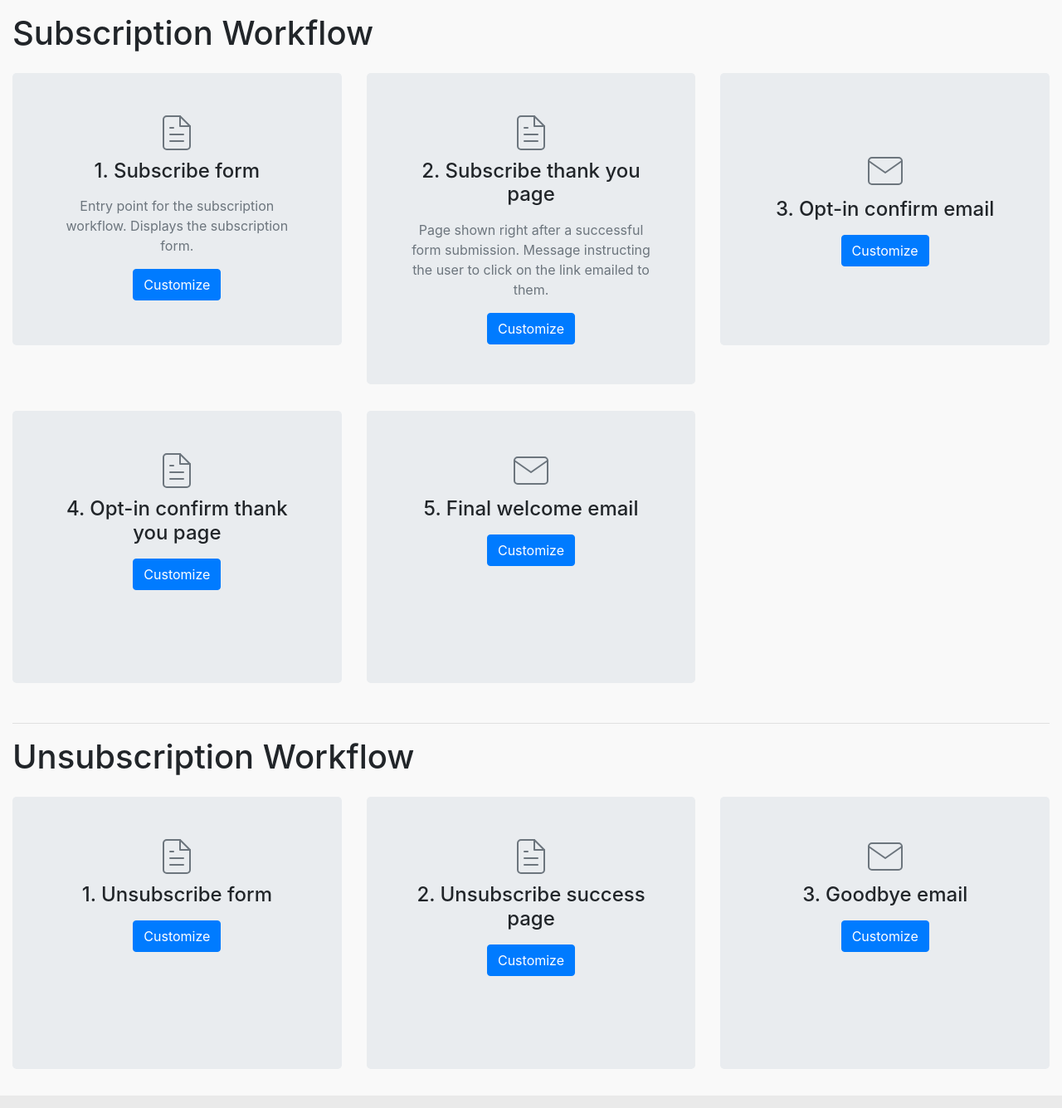
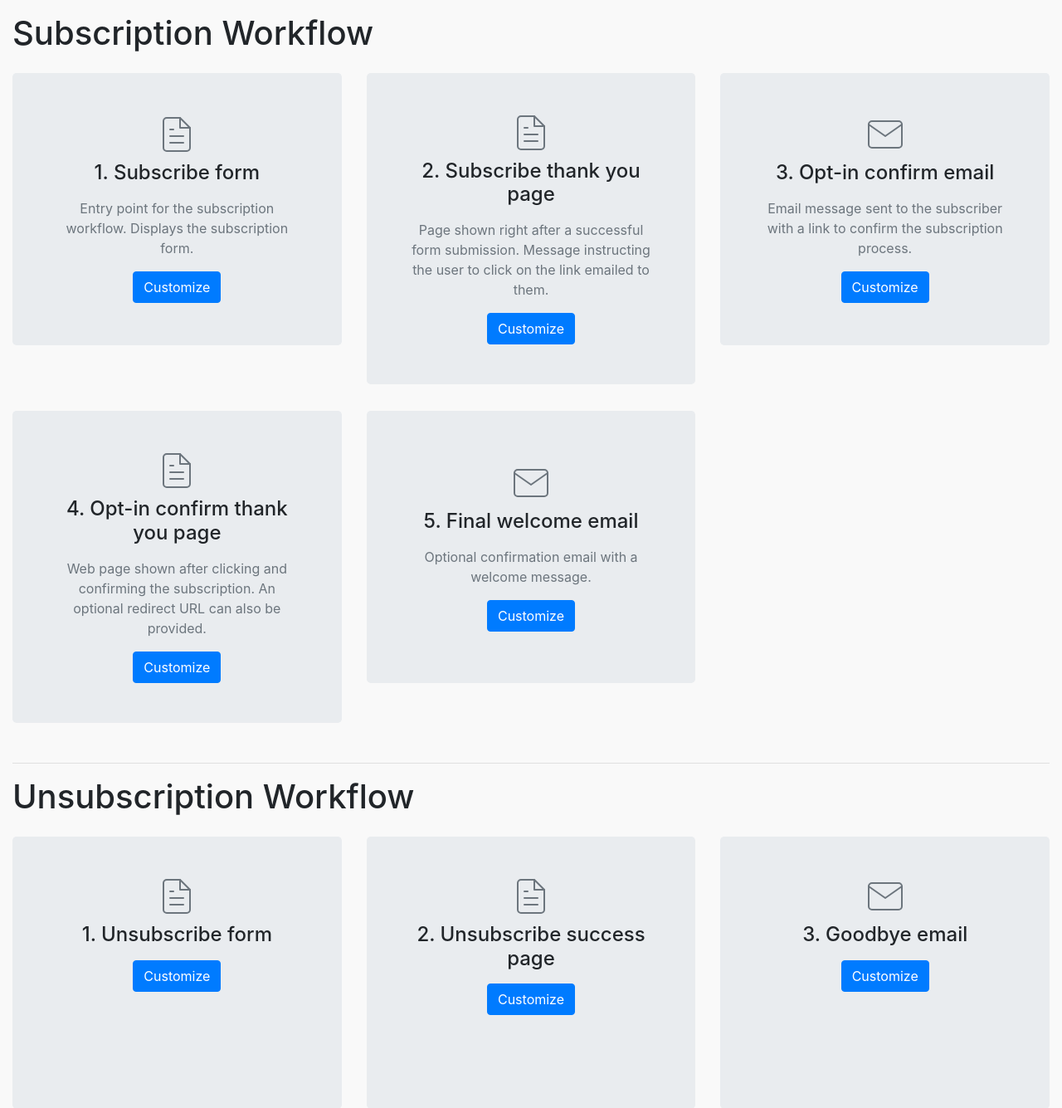
Before and after one commit to vitorfs/colossus, a Django app: page /lists/1/forms/editor/ in a window 1280 px wide. Shown: the part 140-1475 px from the top of the page at 83% size. Run offline with Django 3.2, Linux system fonts and the light colour scheme; a user stored in the database is signed in; tables that the repository leaves empty hold one stand-in row (values such as "Sample post"); parts of the project's set-up code (start-up, migrations or seed data) failed here and were passed over; some libraries are stand-ins or nearby versions; some web fonts are replaced.

Commit message:
Improve import subscribers routine. Add text description to subscription forms.

```diff
--- a/colossus/apps/lists/templates/lists/forms_editor.html
+++ b/colossus/apps/lists/templates/lists/forms_editor.html
@@ -15,19 +15,23 @@
     <h1 class="mb-4">{% trans 'Subscription Workflow' %}</h1>
     <div class="row">
       <div class="col-md-6 col-lg-4">
-        <div class="jumbotron text-center" style="padding:3rem; min-height:328px;">
+        <div class="jumbotron d-flex align-items-center justify-content-center" style="padding:3rem; min-height:328px;">
+          <div class="text-center">
             <i data-feather="file-text" class="text-muted" width="48px" height="48px" stroke-width="1"></i>
             <h4 class="mt-2 mb-3">{% trans '1. Subscribe form' %}</h4>
             <p class="text-muted">{% trans 'Entry point for the subscription workflow. Displays the subscription form.' %}</p>
             <a href="{% url 'lists:edit_form_template' mailing_list.pk 'subscribe' %}" class="btn btn-primary" role="button">{% trans 'Customize' %}</a>
           </div>
         </div>
+      </div>
       <div class="col-md-6 col-lg-4">
-        <div class="jumbotron text-center" style="padding:3rem; min-height:328px;">
+        <div class="jumbotron d-flex align-items-center justify-content-center" style="padding:3rem; min-height:328px;">
+          <div class="text-center">
             <i data-feather="file-text" class="text-muted" width="48px" height="48px" stroke-width="1"></i>
             <h4 class="mt-2 mb-3">{% trans '2. Subscribe thank you page' %}</h4>
             <p class="text-muted">{% trans 'Page shown right after a successful form submission. Message instructing the user to click on the link emailed to them.' %}</p>
             <a href="{% url 'lists:edit_form_template' mailing_list.pk 'subscribe-thank-you' %}" class="btn btn-primary" role="button">{% trans 'Customize' %}</a>
+          </div>
         </div>
       </div>
       <div class="col-md-6 col-lg-4">
@@ -35,23 +39,29 @@
           <div class="text-center">
             <i data-feather="mail" class="text-muted" width="48px" height="48px" stroke-width="1"></i>
             <h4 class="mt-2 mb-3">{% trans '3. Opt-in confirm email' %}</h4>
-            <p class="text-muted"></p>
+            <p class="text-muted">{% trans 'Email message sent to the subscriber with a link to confirm the subscription process.' %}</p>
             <a href="{% url 'lists:edit_form_template' mailing_list.pk 'confirm-email' %}" class="btn btn-primary" role="button">{% trans 'Customize' %}</a>
           </div>
         </div>
       </div>
       <div class="col-md-6 col-lg-4">
-        <div class="jumbotron text-center" style="padding:3rem; min-height:328px;">
+        <div class="jumbotron d-flex align-items-center justify-content-center" style="padding:3rem; min-height:328px;">
+          <div class="text-center">
             <i data-feather="file-text" class="text-muted" width="48px" height="48px" stroke-width="1"></i>
             <h4 class="mt-2 mb-3">{% trans '4. Opt-in confirm thank you page' %}</h4>
+            <p class="text-muted">{% trans 'Web page shown after clicking and confirming the subscription. An optional redirect URL can also be provided.' %}</p>
             <a href="{% url 'lists:edit_form_template' mailing_list.pk 'confirm-thank-you' %}" class="btn btn-primary" role="button">{% trans 'Customize' %}</a>
           </div>
         </div>
+      </div>
       <div class="col-md-6 col-lg-4">
-        <div class="jumbotron text-center" style="padding:3rem; min-height:328px;">
+        <div class="jumbotron d-flex align-items-center justify-content-center" style="padding:3rem; min-height:328px;">
+          <div class="text-center">
             <i data-feather="mail" class="text-muted" width="48px" height="48px" stroke-width="1"></i>
             <h4 class="mt-2 mb-3">{% trans '5. Final welcome email' %}</h4>
+            <p class="text-muted">{% trans 'Optional confirmation email with a welcome message.' %}</p>
             <a href="{% url 'lists:edit_form_template' mailing_list.pk 'welcome-email' %}" class="btn btn-primary" role="button">{% trans 'Customize' %}</a>
+          </div>
         </div>
       </div>
     </div>
--- a/colossus/static/css/app.css
+++ b/colossus/static/css/app.css
@@ -10,3 +10,9 @@ nav.navbar .navbar-brand {
 .table-sm {
   font-size: 87.5%;
 }
+
+.alert ul {
+  margin-bottom: 0;
+  list-style: none;
+  padding: 0;
+}
```
Also changed, not shown: colossus/apps/lists/forms.py (+24 -3 lines). Lines whose indentation alone changed are shown as unchanged.
